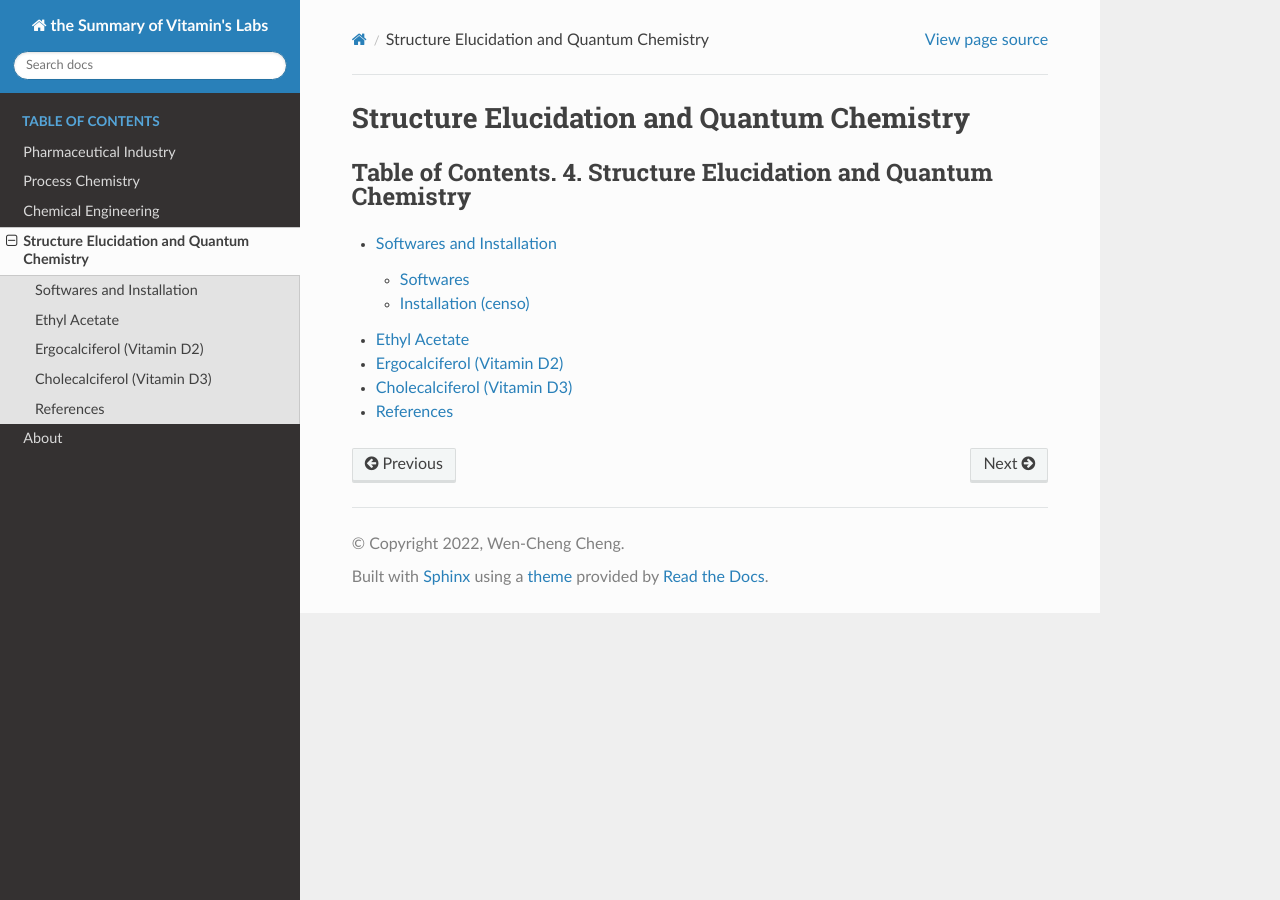
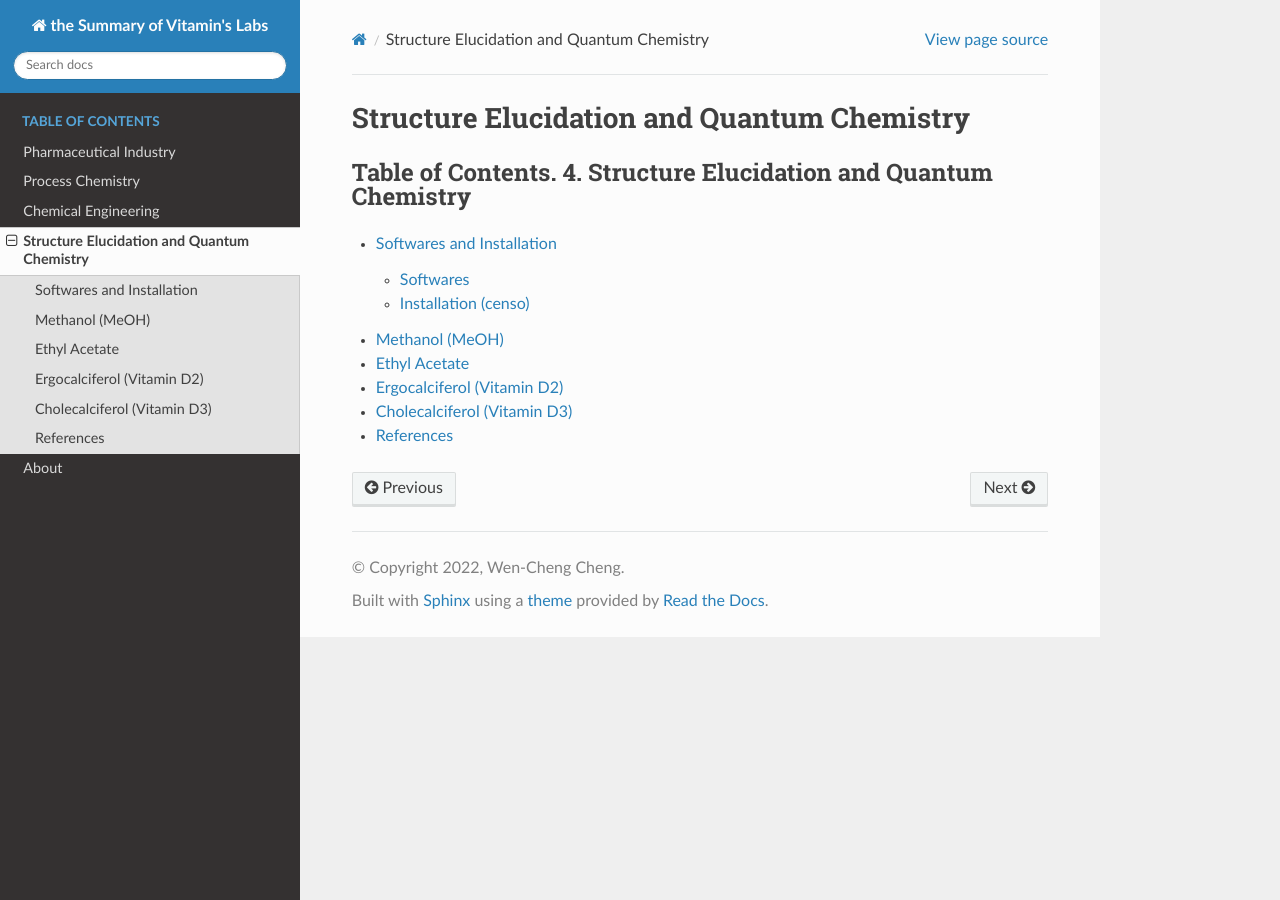
Before and after one commit to vitamincheng/summary, a Sphinx documentation site: the page built from source/CH4/index.rst, in a window 1280 px wide. Built offline with Sphinx 7.4.7 and the Read the Docs theme 3.1.0, drawn with Linux system fonts in a browser that asks for light colours.

Commit message:
Added Section33.rst MeOH

```diff
--- /dev/null
+++ b/source/CH4/Section33.rst
@@ -0,0 +1,3 @@
+
+Methanol (MeOH)
+--------------------------------------------------------------
--- a/source/CH4/index.rst
+++ b/source/CH4/index.rst
@@ -13,6 +13,7 @@ Structure Elucidation and Quantum Chemistry
    :caption: Table of Contents. 4. Structure Elucidation and Quantum Chemistry
 
    Section28
+   Section33
    Section29
    Section30
    Section31
```
